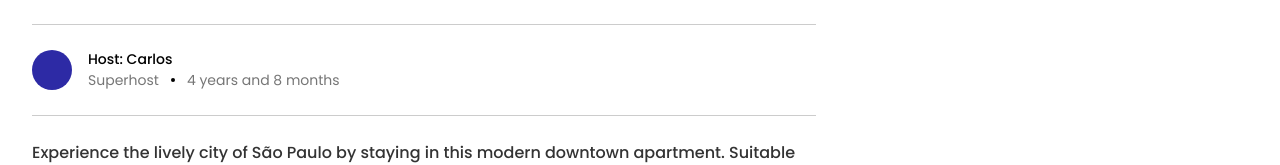
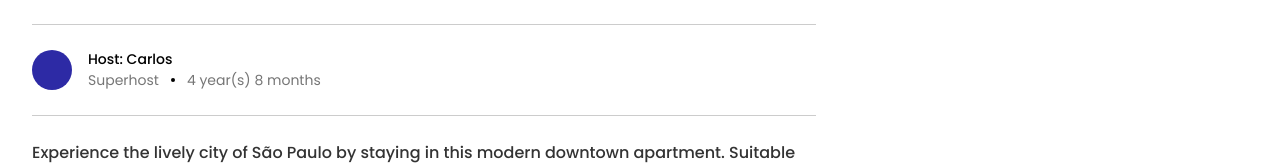
Before and after one commit to DanSantos8/hostfully-fe-test, a React (Vite) app: page /property-detail/1001 in a window 1280 px wide. Shown: the part 777-942 px from the top of the page. Built offline with nearby package versions, Linux system fonts and the light colour scheme; data requests are answered from the project's data file.

Commit message:
fixing portuguese to english

```diff
--- a/src/components/Host/Host.tsx
+++ b/src/components/Host/Host.tsx
@@ -22,7 +22,7 @@ const Host = (props: HostProps) => {
   const tags = useMemo(
     () => [
       superHostTag,
-      `${time.years ? `${time.years} years and` : ""}  ${
+      `${time.years ? `${time.years} year(s)` : ""}  ${
         time.months ? `${time.months} months` : ""
       } `,
     ],
```
